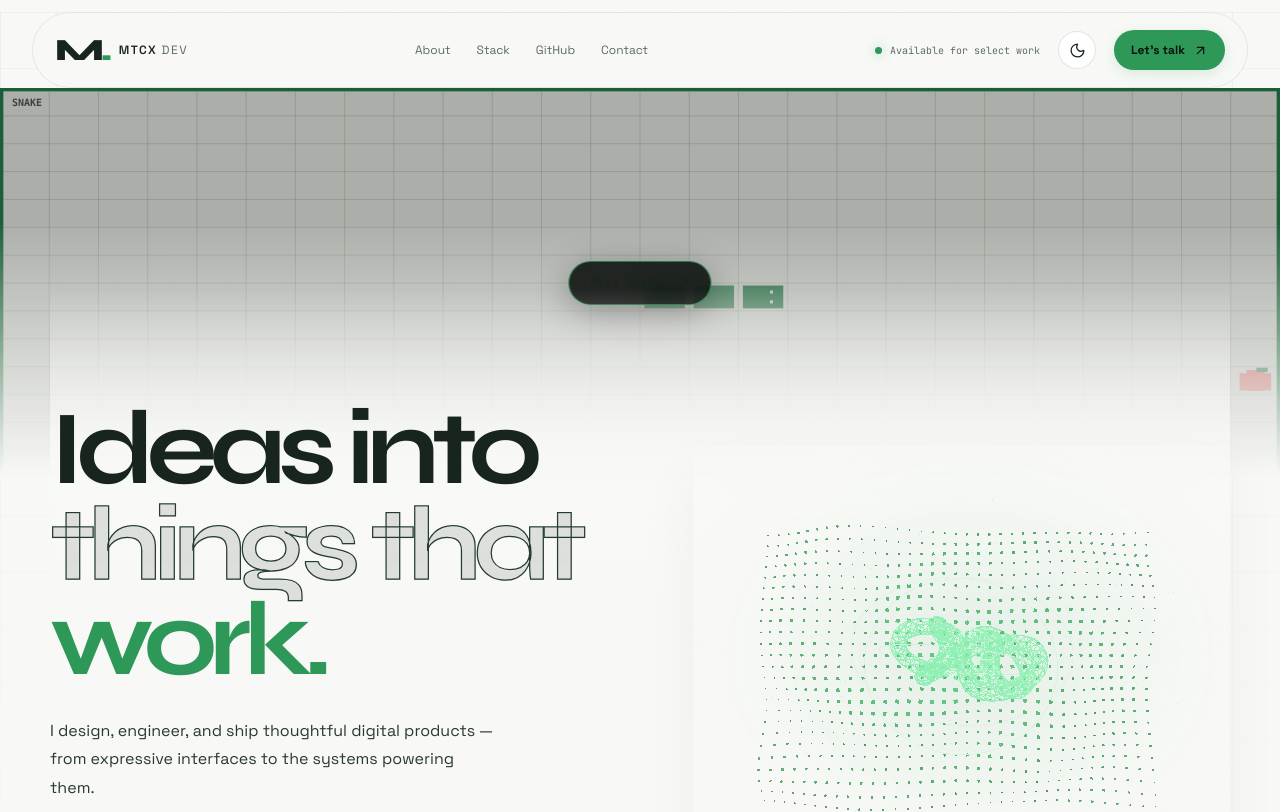
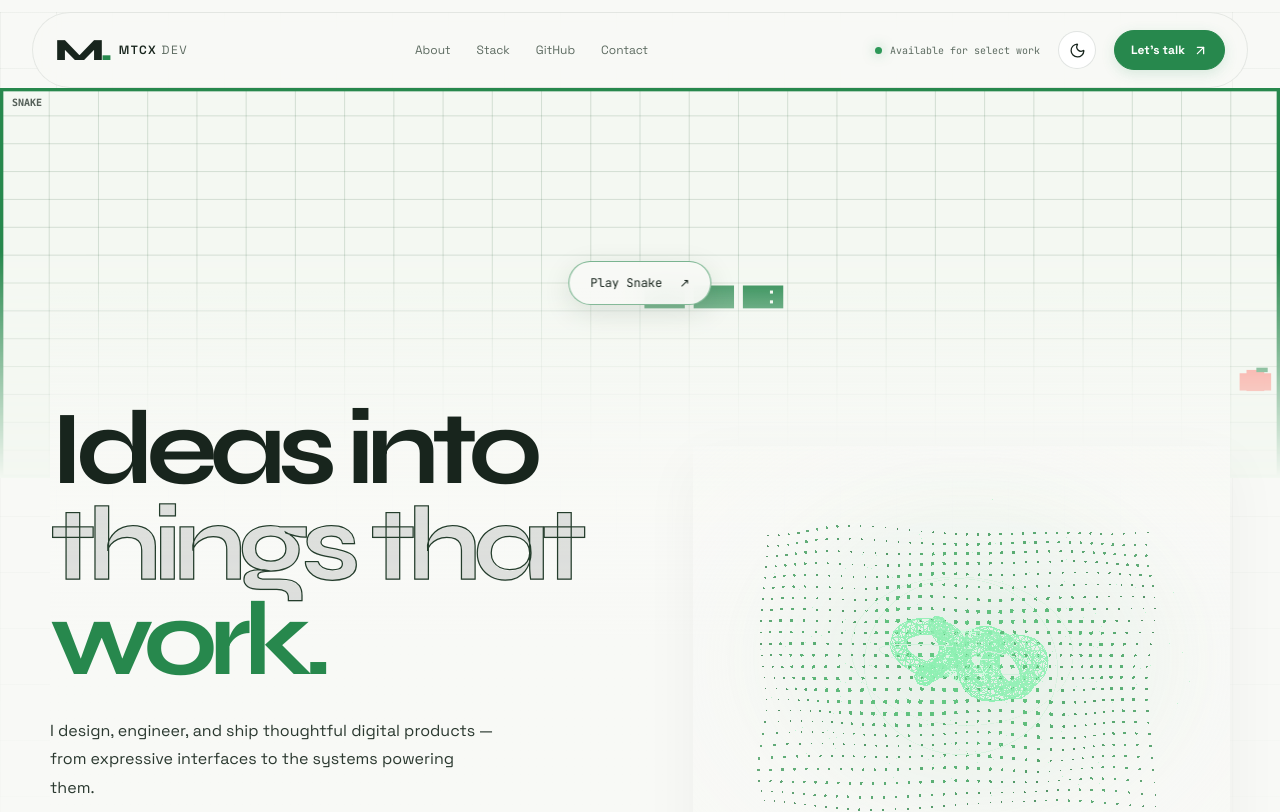
Before and after one commit to mtcxdev/mtcxdev.github.io, a React (Vite) app: page / in a window 1280 px wide. Shown: the top 812 px of the page. Built offline with nearby package versions, Linux system fonts and the light colour scheme; no server answers.

Commit message:
fix: theme snake game and improve light mode contrast

```diff
--- a/src/App.css
+++ b/src/App.css
@@ -321,3 +321,28 @@
   .site-header .header-contact{padding:9px 13px}
   .site-header.is-scrolled .header-contact{padding:8px 12px}
 }
+
+
+/* Light-mode contrast and game canvas corrections. */
+:root[data-theme="light"] .game-dock .snake-board{background:var(--game-bg)}
+:root[data-theme="light"] .game-dock .snake-board canvas{filter:none;mask-image:linear-gradient(to bottom,#000 0%,#000 42%,transparent 100%);-webkit-mask-image:linear-gradient(to bottom,#000 0%,#000 42%,transparent 100%)}
+:root[data-theme="light"] .game-dock .snake-start-button{background:rgba(248,249,246,.94);color:#18251d;border-color:rgba(39,136,77,.6);box-shadow:0 8px 28px rgba(24,52,34,.13)}
+:root[data-theme="light"] .game-dock .snake-start-button:hover{background:#27884d;color:#fff}
+:root[data-theme="light"] .game-dock-copy h2 em,
+:root[data-theme="light"] .hero .headline-accent,
+:root[data-theme="light"] .brand-mark span,
+:root[data-theme="light"] .intro-strip em,
+:root[data-theme="light"] .section-heading h2 em,
+:root[data-theme="light"] .contact-content h2 em{color:#27884d}
+:root[data-theme="light"] .button-primary,
+:root[data-theme="light"] .header-contact,
+:root[data-theme="light"] .payre-preview-bottom .text-link{background:#27884d;border-color:#27884d;color:#fff}
+:root[data-theme="light"] .button-primary:hover,
+:root[data-theme="light"] .header-contact:hover,
+:root[data-theme="light"] .payre-preview-bottom .text-link:hover{background:#207341;color:#fff}
+:root[data-theme="light"] .snake-game-open{background:#f8faf7!important;color:#18251d}
+:root[data-theme="light"] .snake-game-open .snake-board{background:var(--game-bg);border:1px solid rgba(39,136,77,.25);border-radius:18px}
+:root[data-theme="light"] .snake-game-open .snake-modal-top button{background:#fff;color:#18251d;border-color:rgba(24,52,34,.16)}
+:root[data-theme="light"] .snake-game-open .snake-footer button{background:#27884d;color:#fff}
+.game-dock .snake-board canvas{filter:none;mask-image:linear-gradient(to bottom,#000 0%,#000 42%,transparent 100%);-webkit-mask-image:linear-gradient(to bottom,#000 0%,#000 42%,transparent 100%)}
+.snake-game-open .snake-board canvas{mask-image:none!important;-webkit-mask-image:none!important}
```
